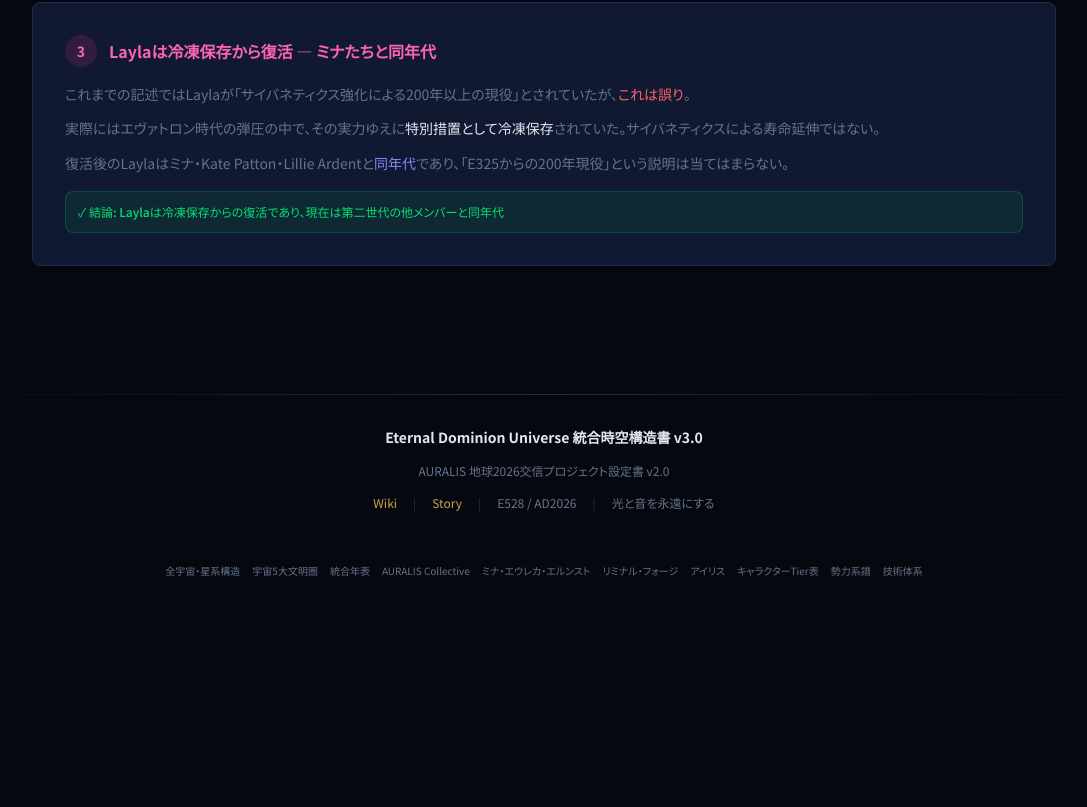
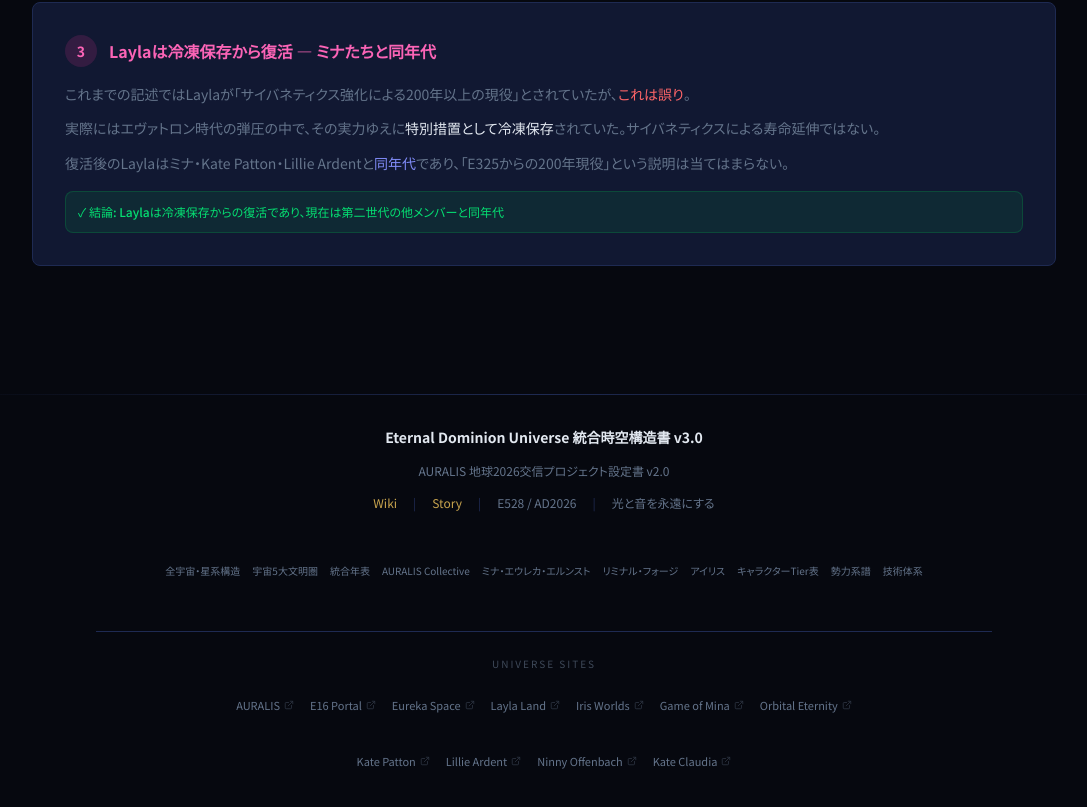
Before and after one commit to gentaron/edu, a Next.js app: page / in a window 1280 px wide. Shown: the part 2982-3789 px from the top of the page, without its empty margins (96-1183 px from the left). Before the commit the page ends 3637 px from the top, so only its background shows below. Built offline with nearby package versions, Linux system fonts and the light colour scheme.

Commit message:
feat: add universe link network to footer — cross-repo navigation

```diff
--- a/src/app/_components/footer-section.tsx
+++ b/src/app/_components/footer-section.tsx
@@ -1,5 +1,6 @@
 import React from "react"
 import Link from "next/link"
+import { ExternalLink } from "lucide-react"
 import { SECTION_PAGES } from "./home-data"
 
 export function FooterSection() {
@@ -35,6 +36,25 @@ export function FooterSection() {
             </Link>
           ))}
         </div>
+
+        <div className="pt-6 mt-6 border-t border-edu-border">
+          <p className="text-[10px] tracking-[0.2em] uppercase text-edu-muted/60 mb-3">Universe Sites</p>
+          <div className="flex flex-wrap justify-center gap-x-4 gap-y-1.5 text-[11px]">
+            <a href="https://auralis-eternal-light.lovable.app/" target="_blank" rel="noopener noreferrer" className="text-edu-muted hover:text-edu-accent transition-colors inline-flex items-center gap-1">AURALIS <ExternalLink className="w-2.5 h-2.5 opacity-40" /></a>
+            <a href="https://e16super.netlify.app/" target="_blank" rel="noopener noreferrer" className="text-edu-muted hover:text-edu-accent transition-colors inline-flex items-center gap-1">E16 Portal <ExternalLink className="w-2.5 h-2.5 opacity-40" /></a>
+            <a href="https://eurekaspace.netlify.app/" target="_blank" rel="noopener noreferrer" className="text-edu-muted hover:text-edu-accent transition-colors inline-flex items-center gap-1">Eureka Space <ExternalLink className="w-2.5 h-2.5 opacity-40" /></a>
+            <a href="https://laylaland.netlify.app/" target="_blank" rel="noopener noreferrer" className="text-edu-muted hover:text-edu-accent transition-colors inline-flex items-center gap-1">Layla Land <ExternalLink className="w-2.5 h-2.5 opacity-40" /></a>
+            <a href="https://irisworlds.netlify.app/" target="_blank" rel="noopener noreferrer" className="text-edu-muted hover:text-edu-accent transition-colors inline-flex items-center gap-1">Iris Worlds <ExternalLink className="w-2.5 h-2.5 opacity-40" /></a>
+            <a href="https://game-of-mina.netlify.app/" target="_blank" rel="noopener noreferrer" className="text-edu-muted hover:text-edu-accent transition-colors inline-flex items-center gap-1">Game of Mina <ExternalLink className="w-2.5 h-2.5 opacity-40" /></a>
+            <a href="https://orbital-eternity.netlify.app/" target="_blank" rel="noopener noreferrer" className="text-edu-muted hover:text-edu-accent transition-colors inline-flex items-center gap-1">Orbital Eternity <ExternalLink className="w-2.5 h-2.5 opacity-40" /></a>
+          </div>
+          <div className="mt-3 flex flex-wrap justify-center gap-x-4 gap-y-1.5 text-[11px]">
+            <a href="https://katepatton.lovable.app" target="_blank" rel="noopener noreferrer" className="text-edu-muted hover:text-edu-accent transition-colors inline-flex items-center gap-1">Kate Patton <ExternalLink className="w-2.5 h-2.5 opacity-40" /></a>
+            <a href="https://lillieardentsuper.lovable.app" target="_blank" rel="noopener noreferrer" className="text-edu-muted hover:text-edu-accent transition-colors inline-flex items-center gap-1">Lillie Ardent <ExternalLink className="w-2.5 h-2.5 opacity-40" /></a>
+            <a href="https://ninnyoffenbach.lovable.app" target="_blank" rel="noopener noreferrer" className="text-edu-muted hover:text-edu-accent transition-colors inline-flex items-center gap-1">Ninny Offenbach <ExternalLink className="w-2.5 h-2.5 opacity-40" /></a>
+            <a href="https://kate1st.netlify.app/" target="_blank" rel="noopener noreferrer" className="text-edu-muted hover:text-edu-accent transition-colors inline-flex items-center gap-1">Kate Claudia <ExternalLink className="w-2.5 h-2.5 opacity-40" /></a>
+          </div>
+        </div>
       </div>
     </footer>
   )
```
